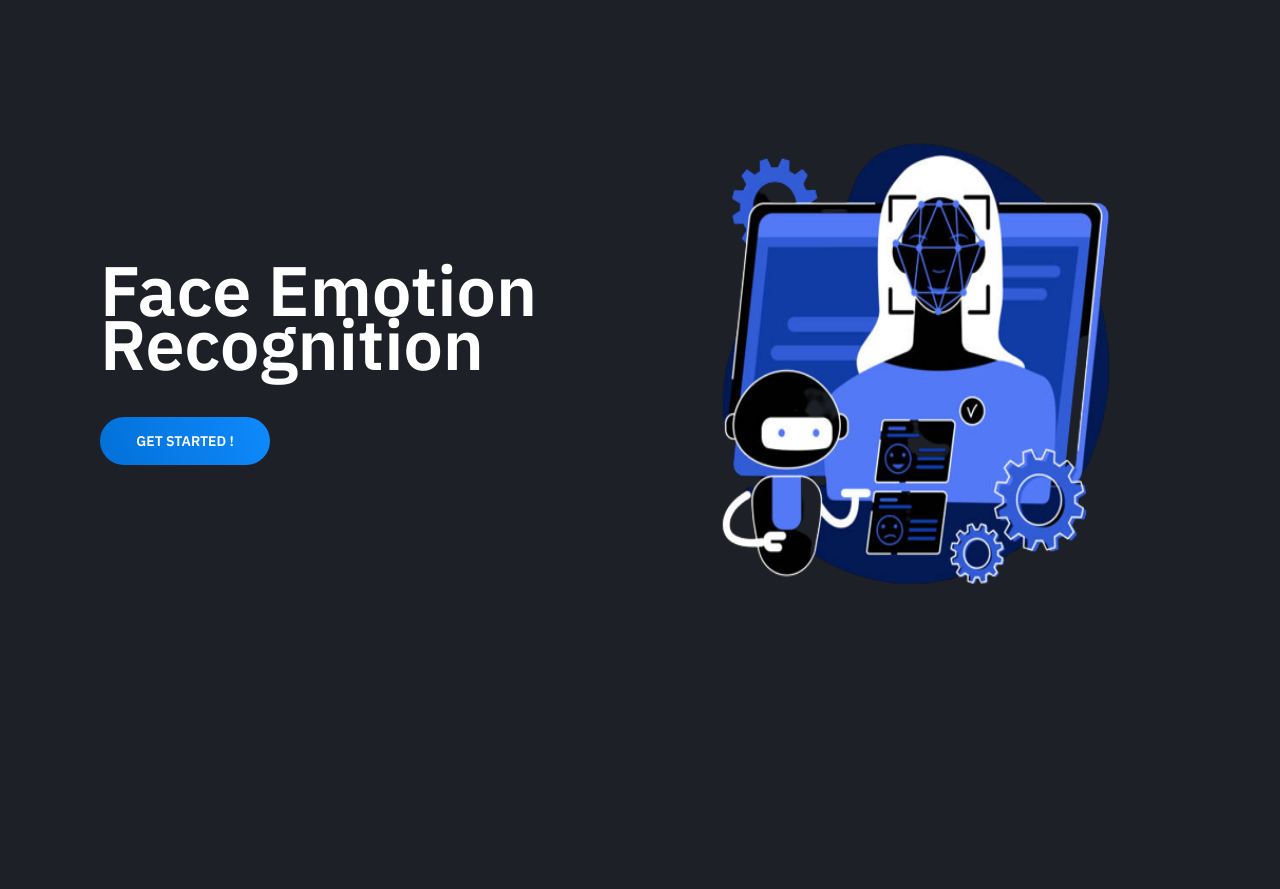
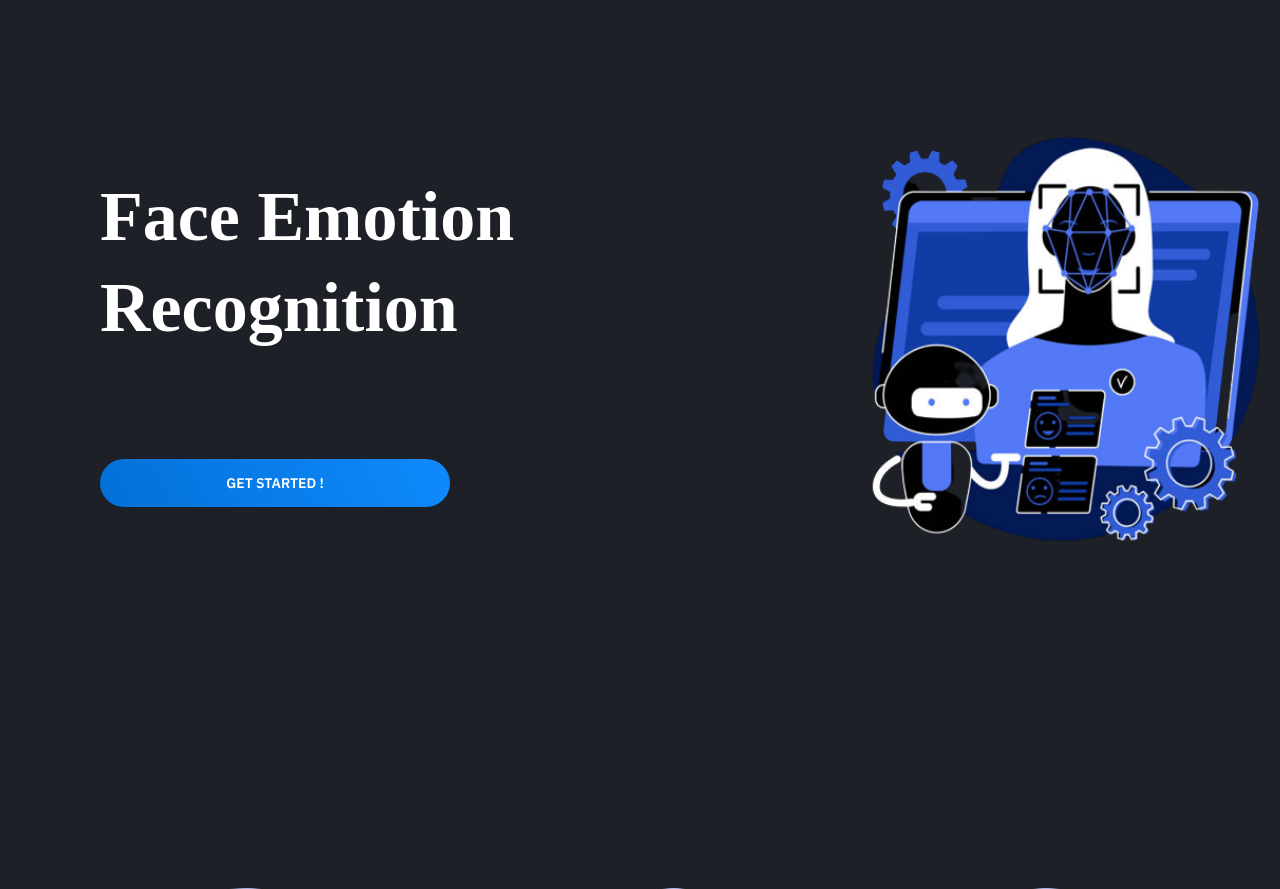
Before and after one commit to ayaZaky/Facial-Expressions-Recognition, a Flask app: page / in a window 1280 px wide. Shown: the top 889 px of the page. Run offline with Flask 2, Linux system fonts and the light colour scheme; some libraries are stand-ins or nearby versions.

Commit message:
update file

```diff
--- a/templates/index.html
+++ b/templates/index.html
@@ -19,17 +19,19 @@
                 <div class="container">
                     <div class="hero-inner">
                         <div class="hero-copy">
-                            <h1 class="hero-title mt-0" style="font-size:70px;">Face Emotion <br /> Recognition</h1>
+                            <h1 class="hero-title mt-0" style="font-family: 'Microsoft YaHei UI'; line-height: 1.3; font-size: 70px; ">Face Emotion <br /> Recognition</h1>
 
                             <!--<p class="hero-paragraph">Our landing page template works on all devices, so you only have to set it up once, and get beautiful results forever.</p>-->
-                            <br />
+                            <br /> <br /> <br />
+
+
                             <div class="hero-cta">
-                                <a class="button button-primary" href="#start" style="border-radius:25px;">Get Started !</a>
+                                <a class="button button-primary" href="#start" style="border-radius:25px; width:350px;">Get Started !</a>
                                 <!--<a class="button" href="#">Learn More</a>-->
                             </div>
                         </div>
                         <div >
-                            <img src="static/images/face.png" alt="" style="height:600px;width:600px;" >
+                            <img src="static/images/face.png" alt="" style="height:550px;width:900px; margin-left:150px;" >
 
                         </div>
                     </div>
```
Also changed, not shown: static/images/str.PNG (added).
